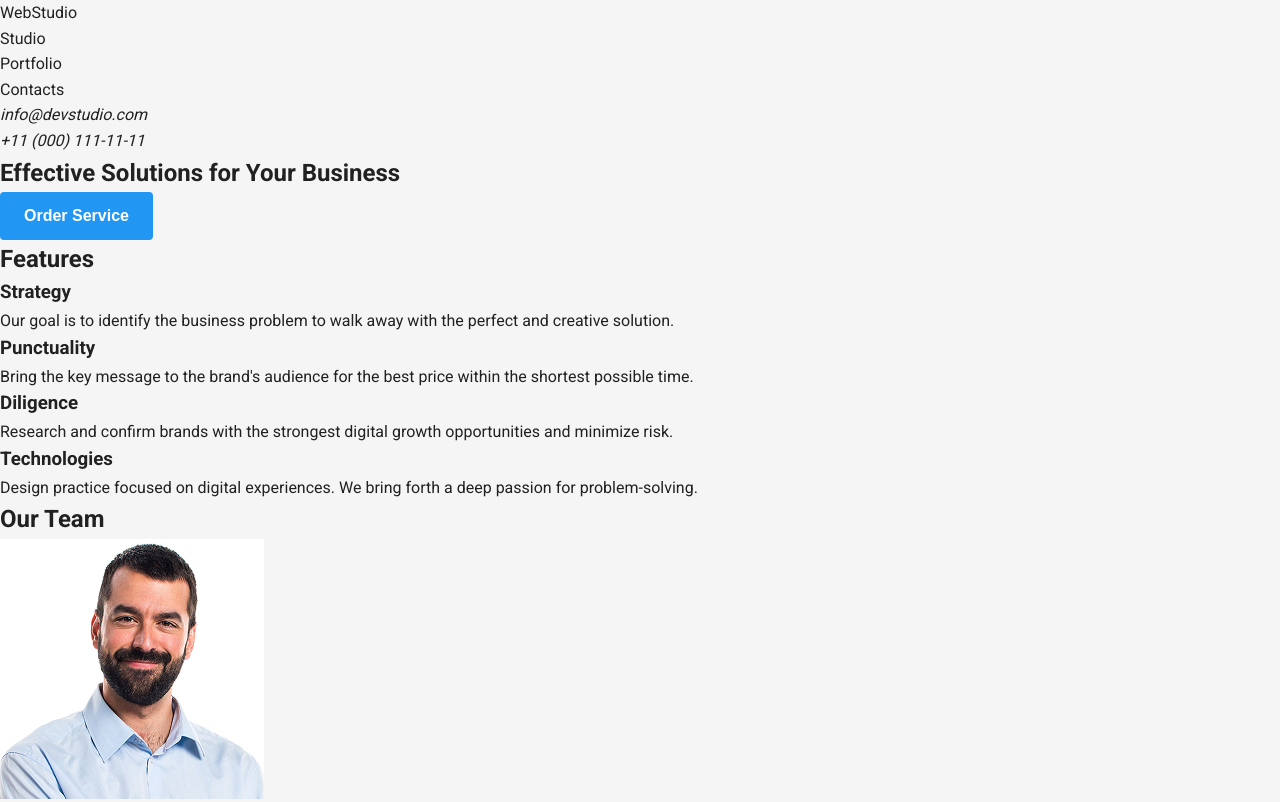
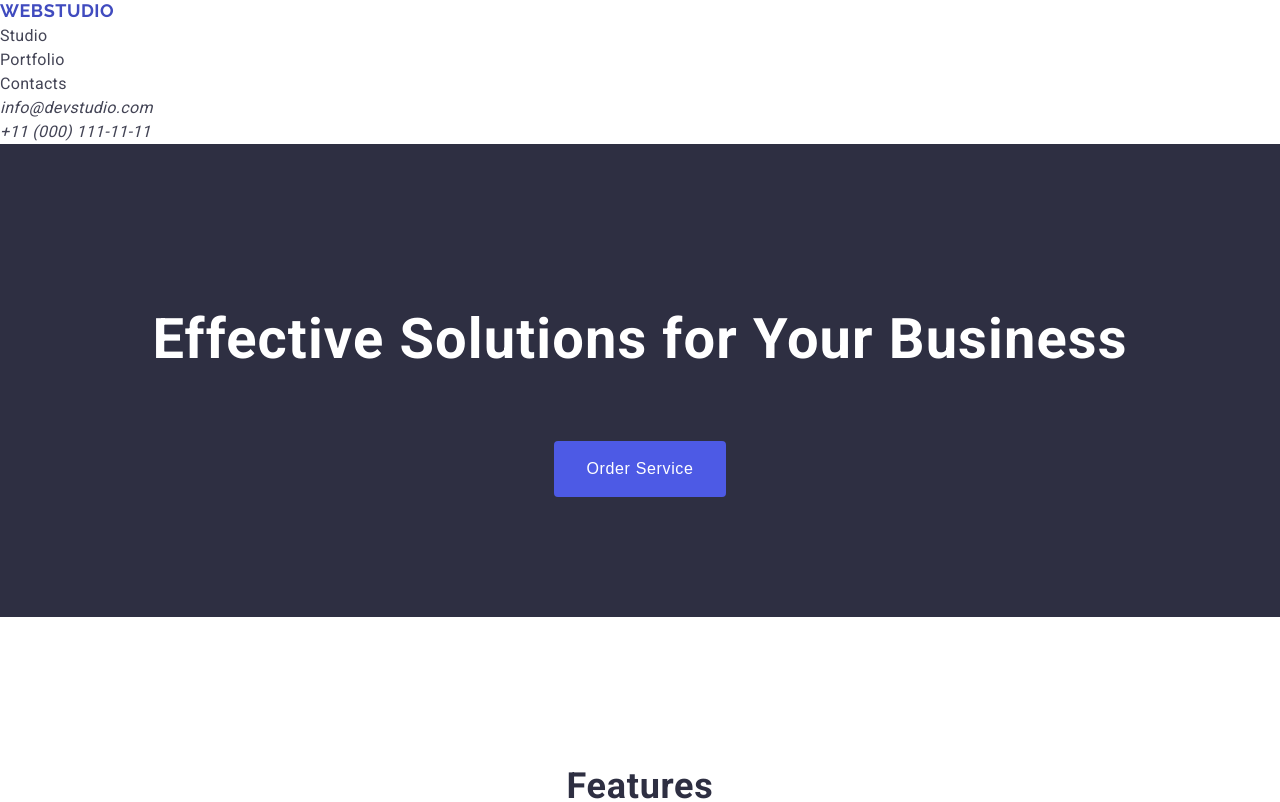
Before and after one commit to Tatiana-Kolomeichuk/goit-markup-hw-02, a plain HTML site: page index.html in a window 1280 px wide. Shown: the top 802 px of the page. Drawn offline with Linux system fonts and the light colour scheme.

Commit message:
change files

```diff
--- a/css/styles.css
+++ b/css/styles.css
@@ -1,79 +1,126 @@
-/* 🌈 C11. Кольори */
 :root {
-    --color-primary: #2196F3;
-    --color-secondary: #212121;
-    --color-accent: #00BCD4;
-    --color-light: #F5F5F5;
-    --color-dark: #000000;
+    --color-primary: #2e2f42;
+    --color-accent: #4D5AE5;
+    --color-light: #f4f4fd;
+    --color-text: #434455;
+    --color-white: #ffffff;
+    --color-hover: #404bbf;
 }
 
-/* 🔄 C2, C14. Скидання базових стилів */
-* {
+body {
+    font-family: "Roboto", sans-serif;
+    color: var(--color-text);
+    background-color: var(--color-white);
+    font-size: 16px;
+    line-height: 1.5;
+    letter-spacing: 0.02em;
     margin: 0;
-    padding: 0;
-    box-sizing: border-box;
 }
 
-/* 🧍 C5, C6, C7, C8. Стилі для <body> */
-body {
-    font-family: 'Roboto', sans-serif;
-    color: var(--color-secondary);
-    background-color: var(--color-light);
-    line-height: 1.6;
-    /* C10: множник */
-}
-
-/* 📋 C1, C14. Списки без маркерів */
-ul,
-ol {
-    list-style: none;
-    padding-left: 0;
-}
-
-/* 🔗 C1, C3, C4. Посилання */
 a {
     text-decoration: none;
-    color: inherit;
-    transition: color 0.3s ease;
+    color: var(--color-text);
 }
 
 a:hover,
 a:focus {
-    color: var(--color-primary);
-    /* C3, C4 */
+    color: var(--color-hover);
 }
 
-/* 🔘 C1, C3, C13. Кнопки */
+ul {
+    list-style: none;
+    padding-left: 0;
+    margin: 0;
+}
+
+/* Header */
+.header-contact a {
+    font-size: 16px;
+    line-height: 1.5;
+    letter-spacing: 0.02em;
+    color: var(--color-text);
+}
+
+.header-contact a:hover,
+.header-contact a:focus {
+    color: var(--color-hover);
+}
+
+/* Logo */
+.logo {
+    font-family: "Raleway", sans-serif;
+    font-weight: 700;
+    font-size: 18px;
+    line-height: 1.17;
+    letter-spacing: 0.03em;
+    text-transform: uppercase;
+    color: var(--color-accent);
+}
+
+/* Hero Section */
+.hero {
+    background-color: var(--color-primary);
+    text-align: center;
+    padding: 100px 0;
+}
+
+.hero-title {
+    font-size: 56px;
+    line-height: 1.07;
+    letter-spacing: 0.02em;
+    color: var(--color-white);
+}
+
 .btn {
-    display: inline-block;
-    padding: 12px 24px;
+    background-color: var(--color-accent);
+    color: var(--color-white);
+    font-size: 16px;
+    line-height: 1.5;
+    letter-spacing: 0.04em;
+    font-weight: 500;
+    cursor: pointer;
     border: none;
+    padding: 16px 32px;
     border-radius: 4px;
-    background-color: var(--color-primary);
-    color: #fff;
-    font-weight: 700;
-    /* C12 */
-    font-size: 16px;
-    /* C9 */
-    line-height: 1.5;
-    /* C10 */
-    cursor: pointer;
-    /* C13 */
-    transition: background-color 0.3s ease;
+    margin-top: 24px;
 }
 
 .btn:hover,
 .btn:focus {
-    background-color: var(--color-accent);
-    /* C3 */
+    background-color: var(--color-hover);
 }
 
-/* 📞 C4. Контактний текст у хедері */
-.header-contact a {
-    transition: color 0.3s ease;
+/* Sections */
+.section {
+    padding: 120px 0;
 }
 
-.header-contact a:hover,
-.header-contact a:focus {
+.section-title {
+    font-size: 36px;
+    line-height: 1.11;
+    text-align: center;
+    letter-spacing: 0.02em;
+    text-transform: capitalize;
     color: var(--color-primary);
 }
+
+/* Feature blocks */
+.feature-item-title {
+    font-weight: 500;
+    font-size: 20px;
+    line-height: 1.2;
+    letter-spacing: 0.02em;
+    color: var(--color-primary);
+}
+
+.feature-item-text {
+    font-size: 16px;
+    line-height: 1.5;
+    letter-spacing: 0.02em;
+    color: var(--color-text);
+}
+
+/* Team & Portfolio card */
+.card {
+    background-color: var(--color-white);
+}
--- a/index.html
+++ b/index.html
@@ -6,18 +6,19 @@
     <meta name="viewport" content="width=device-width, initial-scale=1.0" />
     <title>WebStudio</title>
 
-    <!-- Шрифти -->
+    <!-- Fonts -->
     <link href="https://fonts.googleapis.com/css2?family=Raleway:wght@400;700&family=Roboto:wght@400;700&display=swap"
         rel="stylesheet" />
-    <!-- Стилі -->
+
+    <!-- Styles -->
     <link rel="stylesheet" href="css/styles.css" />
 </head>
 
 <body>
     <!-- Header -->
-    <header class="header">
-        <nav class="nav">
-            <a class="logo" href="./index.html">WebStudio</a>
+    <header class="site-header">
+        <nav class="main-nav">
+            <a class="logo" href="./index.html">Web<span class="studio">Studio</span></a>
             <ul class="nav-list">
                 <li><a class="nav-link" href="#">Studio</a></li>
                 <li><a class="nav-link" href="#">Portfolio</a></li>
@@ -26,115 +27,107 @@
         </nav>
 
         <address class="header-contact">
-            <ul class="contact-list">
+            <ul>
                 <li><a href="mailto:info@devstudio.com">info@devstudio.com</a></li>
                 <li><a href="tel:+110001111111">+11 (000) 111-11-11</a></li>
             </ul>
         </address>
     </header>
 
-    <!-- Main -->
+    <!-- Hero Section -->
     <main>
-        <!-- Hero section -->
-        <section class="hero">
+        <section class="hero section">
             <h1 class="hero-title">Effective Solutions for Your Business</h1>
             <button type="button" class="btn">Order Service</button>
         </section>
 
-        <!-- Features section -->
-        <section class="features">
-            <h2 class="visually-hidden">Features</h2>
+        <!-- Features Section -->
+        <section class="section">
+            <h2 class="section-title">Features</h2>
             <ul class="features-list">
-                <li class="feature-item">
-                    <h3>Strategy</h3>
-                    <p>
-                        Our goal is to identify the business problem to walk away with the perfect and creative
-                        solution.
-                    </p>
+                <li>
+                    <h3 class="feature-item-title">Strategy</h3>
+                    <p class="feature-item-text">Our goal is to identify the business problem to walk away with the
+                        perfect and creative solution.</p>
                 </li>
-                <li class="feature-item">
-                    <h3>Punctuality</h3>
-                    <p>
-                        Bring the key message to the brand's audience for the best price within the shortest possible
-                        time.
-                    </p>
+                <li>
+                    <h3 class="feature-item-title">Punctuality</h3>
+                    <p class="feature-item-text">Bring the key message to the brand's audience for the best price within
+                        the shortest possible time.</p>
                 </li>
-                <li class="feature-item">
-                    <h3>Diligence</h3>
-                    <p>
-                        Research and confirm brands with the strongest digital growth opportunities and minimize risk.
-                    </p>
+                <li>
+                    <h3 class="feature-item-title">Diligence</h3>
+                    <p class="feature-item-text">Research and confirm brands with the strongest digital growth
+                        opportunities and minimize risk.</p>
                 </li>
-                <li class="feature-item">
-                    <h3>Technologies</h3>
-                    <p>
-                        Design practice focused on digital experiences. We bring forth a deep passion for
-                        problem-solving.
-                    </p>
+                <li>
+                    <h3 class="feature-item-title">Technologies</h3>
+                    <p class="feature-item-text">Design practice focused on digital experiences. We bring forth a deep
+                        passion for problem-solving.</p>
                 </li>
             </ul>
         </section>
 
-        <!-- Our Team -->
-        <section class="team">
-            <h2>Our Team</h2>
+        <!-- Team Section -->
+        <section class="team section">
+            <h2 class="section-title">Our Team</h2>
             <ul class="team-list">
-                <li class="team-member">
+                <li class="card">
                     <img src="./images/team1.jpg" alt="Mark Guerrero" width="264" />
-                    <h3>Mark Guerrero</h3>
-                    <p>Product Designer</p>
+                    <h3 class="feature-item-title">Mark Guerrero</h3>
+                    <p class="feature-item-text">Product Designer</p>
                 </li>
-                <li class="team-member">
+                <li class="card">
                     <img src="./images/team2.jpg" alt="Tom Ford" width="264" />
-                    <h3>Tom Ford</h3>
-                    <p>Frontend Developer</p>
+                    <h3 class="feature-item-title">Tom Ford</h3>
+                    <p class="feature-item-text">Frontend Developer</p>
                 </li>
-                <li class="team-member">
+                <li class="card">
                     <img src="./images/team3.jpg" alt="Camila Garcia" width="264" />
-                    <h3>Camila Garcia</h3>
-                    <p>Marketing</p>
+                    <h3 class="feature-item-title">Camila Garcia</h3>
+                    <p class="feature-item-text">Marketing</p>
                 </li>
-                <li class="team-member">
+                <li class="card">
                     <img src="./images/team4.jpg" alt="Daniel Wilson" width="264" />
-                    <h3>Daniel Wilson</h3>
-                    <p>UI Designer</p>
+                    <h3 class="feature-item-title">Daniel Wilson</h3>
+                    <p class="feature-item-text">UI Designer</p>
                 </li>
             </ul>
         </section>
 
-        <!-- Our Portfolio -->
-        <section class="portfolio">
-            <h2>Our Portfolio</h2>
+        <!-- Portfolio Section -->
+        <section class="portfolio section">
+            <h2 class="section-title">Our Portfolio</h2>
             <ul class="portfolio-list">
-                <li class="portfolio-item">
+                <li class="card">
                     <img src="./images/img.jpg" alt="Banking App" width="360" />
-                    <h3>Banking App</h3>
-                    <p>App</p>
+                    <h3 class="feature-item-title">Banking App</h3>
+                    <p class="feature-item-text">App</p>
                 </li>
-                <li class="portfolio-item">
+                <li class="card">
                     <img src="./images/img1.jpg" alt="Cashless Payment" width="360" />
-                    <h3>Cashless Payment</h3>
-                    <p>Marketing</p>
+                    <h3 class="feature-item-title">Cashless Payment</h3>
+                    <p class="feature-item-text">Marketing</p>
                 </li>
-                <li class="portfolio-item">
+                <li class="card">
                     <img src="./images/img2.jpg" alt="Meditation App" width="360" />
-                    <h3>Meditation App</h3>
-                    <p>Marketing</p>
+                    <h3 class="feature-item-title">Meditation App</h3>
+                    <p class="feature-item-text">Marketing</p>
                 </li>
-                <li class="portfolio-item">
-                    <img src="./images/img3.jpg" alt="Taxi servise" width="360" />
-                    <h3>Taxi servise</h3>
-                    <p>Marketing</p>
+                <li class="card">
+                    <img src="./images/img3.jpg" alt="Taxi Service" width="360" />
+                    <h3 class="feature-item-title">Taxi Service</h3>
+                    <p class="feature-item-text">Marketing</p>
                 </li>
-                <li class="portfolio-item">
-                    <img src="./images/img4.jpg" alt="Screen Illustation" width="360" />
-                    <h3>Screen Illustation</h3>
-                    <p>Design</p>
+                <li class="card">
+                    <img src="./images/img4.jpg" alt="Screen Illustrations" width="360" />
+                    <h3 class="feature-item-title">Screen Illustrations</h3>
+                    <p class="feature-item-text">Design</p>
                 </li>
-                <li class="portfolio-item">
+                <li class="card">
                     <img src="./images/img5.jpg" alt="Online Courses" width="360" />
-                    <h3>Online Courses</h3>
-                    <p>Marketing</p>
+                    <h3 class="feature-item-title">Online Courses</h3>
+                    <p class="feature-item-text">Marketing</p>
                 </li>
             </ul>
         </section>
@@ -142,8 +135,8 @@
 
     <!-- Footer -->
     <footer class="footer">
-        <a class="logo" href="./index.html">WebStudio</a>
-        <p>
+        <a class="logo" href="./index.html">Web<span class="studio">Studio</span></a>
+        <p class="footer-text">
             Increase the flow of customers and sales for your business with digital marketing & growth solutions.
         </p>
     </footer>
```
